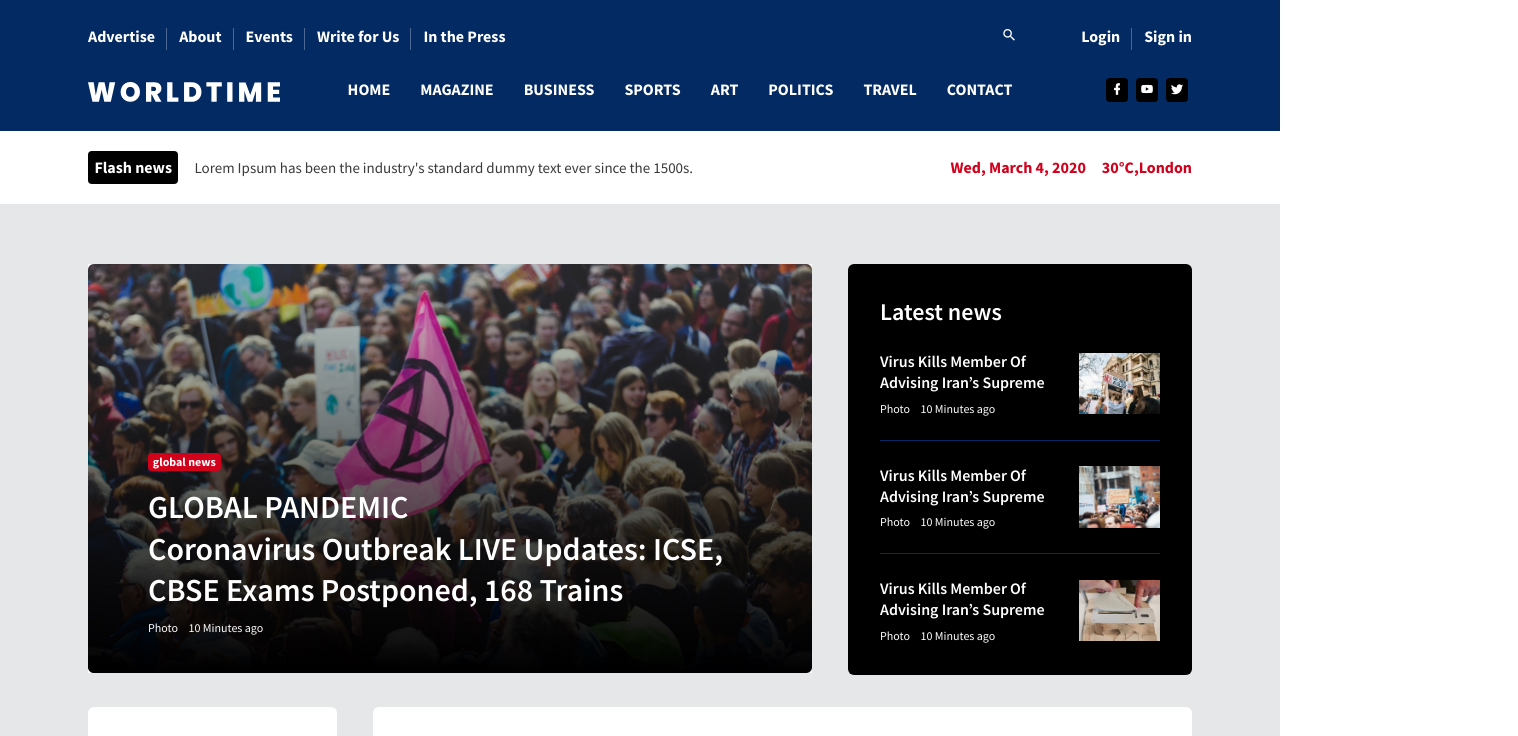
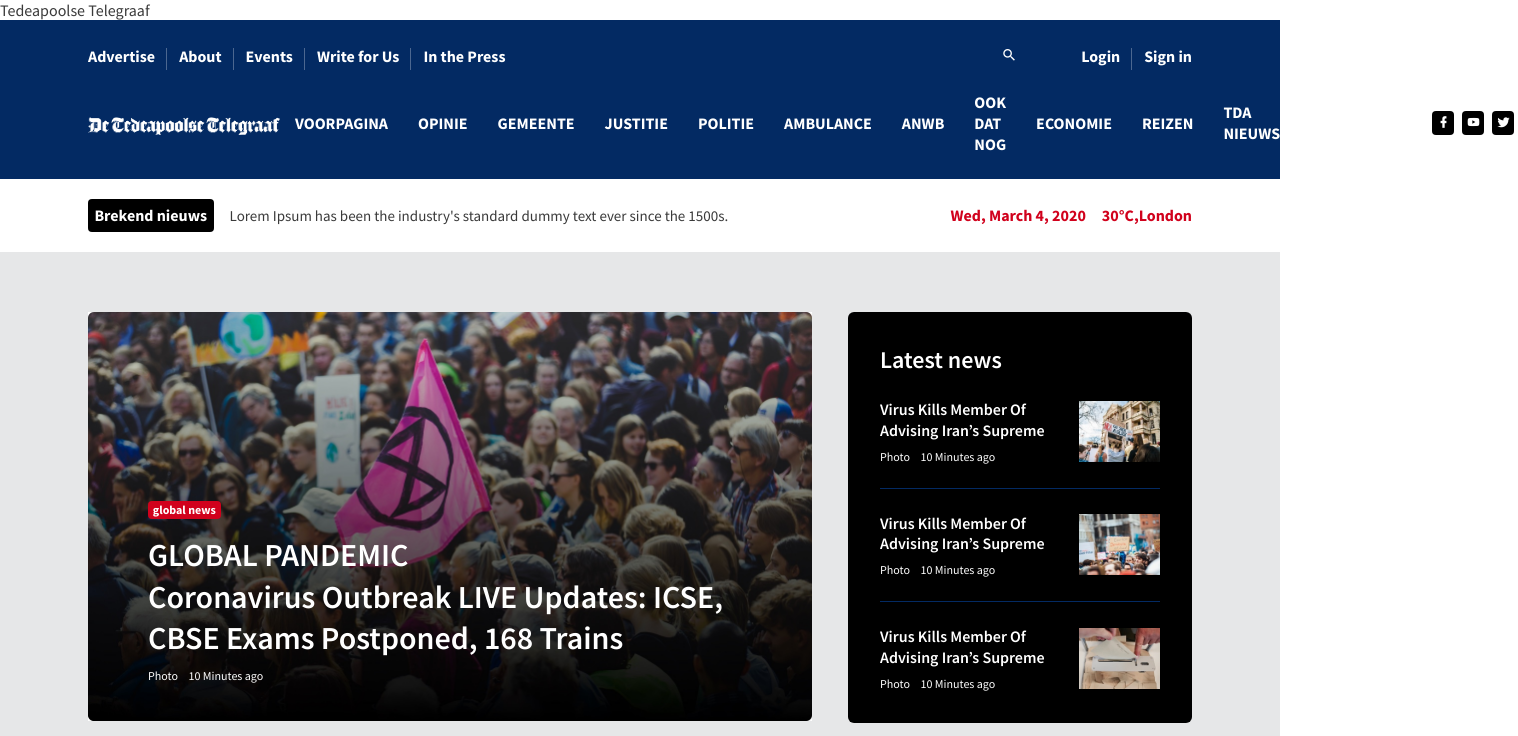
Before and after one commit to musician1011/tv1-telegraaf, a website: page index.html in a window 1280 px wide. Shown: the top 736 px of the page, 1518 px wide, since content can reach past the window. Drawn offline with Linux system fonts and the light colour scheme; files that its build step writes are made by us from their sources.

Commit message:
uitwerken ideetje

```diff
--- a/index.html
+++ b/index.html
@@ -5,7 +5,9 @@
     <meta charset="UTF-8" />
     <meta name="viewport" content="width=device-width, initial-scale=1.0" />
     <meta http-equiv="X-UA-Compatible" content="ie=edge" />
-    <title>World Time</title>
+    <meta name="author" content="Willem Devriendt">
+    <meta name="description" content="Welkom bij de Tedeapoolse Telegraaf, de krant van wakker Tedeapolis"
+    <title>Tedeapoolse Telegraaf</title>
     <!-- plugin css for this page -->
     <link
       rel="stylesheet"
@@ -64,7 +66,7 @@
                 <div class="d-flex justify-content-between align-items-center">
                   <div>
                     <a class="navbar-brand" href="#"
-                      ><img src="assets/images/logo.svg" alt=""
+                      ><img src="assets/images/logo_wit.png" alt=""
                     /></a>
                   </div>
                   <div>
@@ -91,29 +93,42 @@
                           </button>
                         </li>
                         <li class="nav-item active">
-                          <a class="nav-link" href="index.html">Home</a>
+                          <a class="nav-link" href="index.html">Voorpagina</a>
                         </li>
                         <li class="nav-item">
-                          <a class="nav-link" href="pages/magazine.html">MAGAZINE</a>
+                          <a class="nav-link" href="pages/magazine.html">Opinie</a>
                         </li>
                         <li class="nav-item">
-                          <a class="nav-link" href="pages/business.html">Business</a>
+                          <a class="nav-link" href="pages/business.html">Gemeente</a>
                         </li>
                         <li class="nav-item">
-                          <a class="nav-link" href="pages/sports.html">Sports</a>
+                          <a class="nav-link" href="pages/sports.html">Justitie</a>
                         </li>
                         <li class="nav-item">
-                          <a class="nav-link" href="pages/art.html">Art</a>
+                          <a class="nav-link" href="pages/art.html">Politie</a>
                         </li>
                         <li class="nav-item">
-                          <a class="nav-link" href="pages/politics.html">POLITICS</a>
+                          <a class="nav-link" href="pages/politics.html">Ambulance</a>
                         </li>
                         <li class="nav-item">
-                          <a class="nav-link" href="pages/travel.html">Travel</a>
+                          <a class="nav-link" href="pages/travel.html">ANWB</a>
                         </li>
                         <li class="nav-item">
-                          <a class="nav-link" href="pages/contactus.html">Contact</a>
+                          <a class="nav-link" href="pages/contactus.html">Ook dat nog</a>
                         </li>
+                        <li class="nav-item">
+                          <a class="nav-link" href="pages/contactus.html">Economie</a>
+                        </li>
+                        <li class="nav-item">
+                          <a class="nav-link" href="pages/contactus.html">Reizen</a>
+                        </li>
+                        <li class="nav-item">
+                          <a class="nav-link" href="pages/contactus.html">TDA Nieuws</a>
+                        </li>
+                        <li class="nav-item">
+                          <a class="nav-link" href="pages/contactus.html">Digitale Telegraaf</a>
+                        </li>
+
                       </ul>
                     </div>
                   </div>
@@ -124,7 +139,7 @@
                       </a>
                     </li>
                     <li>
-                      <a href="#">
+                      <a href="https://www.youtube.com/@DeJoentjes" target="blank">
                         <i class="mdi mdi-youtube"></i>
                       </a>
                     </li>
@@ -145,7 +160,7 @@
           <div class="container">
             <div class="d-lg-flex align-items-center justify-content-between">
               <div class="d-flex align-items-center">
-                <span class="badge badge-dark mr-3">Flash news</span>
+                <span class="badge badge-dark mr-3">Brekend nieuws</span>
                 <p class="mb-0">
                   Lorem Ipsum has been the industry's standard dummy text ever
                   since the 1500s.
@@ -381,7 +396,7 @@
                             <div class="position-relative">
                               <div class="rotate-img">
                                 <img
-                                  src="assets/images/dashboard/home_7.jpg"
+                                  src="assets/images/video/eenbeetjetheofiel.jpg"
                                   alt="thumb"
                                   class="img-fluid"
                                 />
```
Also changed, not shown: pages/magazine.html (+1 -1 lines), partials/_navbar.html (+1 -1 lines), assets/images/logo_wit.png (added), assets/images/logo_zwart.png (added), assets/images/video/eenbeetjetheofiel.jpg (added), 3 other files.
